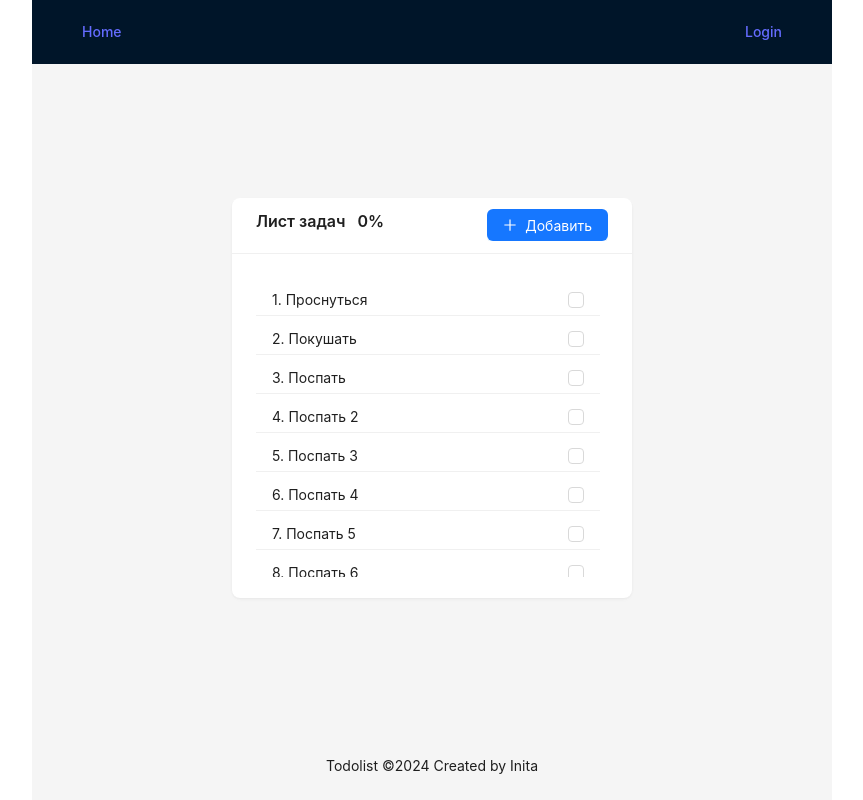
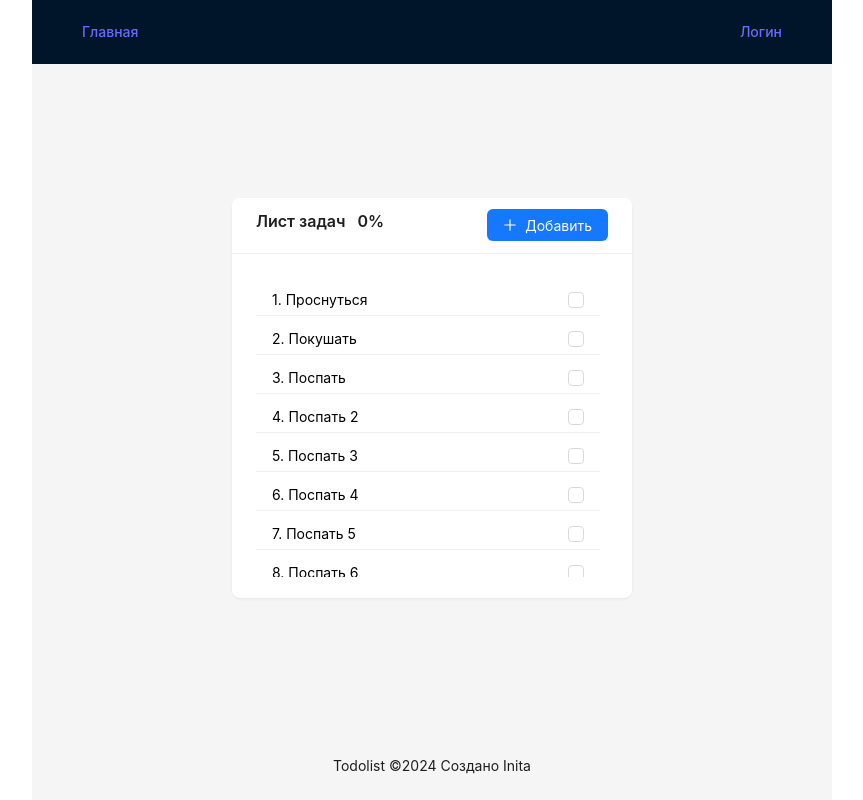
Before and after one commit to AlexandrInita/react-ts-todolist, a React (Vite) app: page / in a window 1280 px wide. Shown: the whole page, without its empty margins (208-1071 px from the left). Built offline with nearby package versions, Linux system fonts and the light colour scheme.

Commit message:
fix completedTaskPersent, update names in App

```diff
--- a/src/App.tsx
+++ b/src/App.tsx
@@ -9,8 +9,8 @@ function App() {
   return (
     <Layout style={{  height: '100vh'}}>
       <Header style={{ display: 'flex', justifyContent: 'space-between', alignItems: 'center' }}>
-        <Link to="/">Home</Link>
-        <Link to="/login">Login</Link>
+        <Link to="/">Главная</Link>
+        <Link to="/login">Логин</Link>
       </Header>
 
       <Content style={{ display: 'flex', alignItems: 'center', justifyContent:'center', padding: '0 48px' }}>
@@ -18,7 +18,7 @@ function App() {
       </Content>
 
       <Footer style={{ textAlign: 'center' }}>
-        Todolist ©{new Date().getFullYear()} Created by Inita
+        Todolist ©{new Date().getFullYear()} Создано Inita
       </Footer>
     </Layout>
   )
--- a/src/components/MainPage/TaskList.tsx
+++ b/src/components/MainPage/TaskList.tsx
@@ -24,7 +24,8 @@ const TaskList: FC<TProps> = (
         renderItem={(item, index) => (
           <List.Item
             key={item.id}
-            style={{ display: 'flex', justifyContent: 'space-between', background: item.completed ? '#1677ff' : '', padding: '4px 16px', marginTop: '8px' }}
+            style={{ display: 'flex', justifyContent: 'space-between', background: item.completed ? '#1677ff' : '',
+                     padding: '4px 16px', marginTop: '8px', color: item.completed ? 'white' : 'black' }}
           >
             <Popover title={item.description}>
               {index + 1}. {item.title}
--- a/src/pages/MainPage.tsx
+++ b/src/pages/MainPage.tsx
@@ -20,7 +20,8 @@ const MainPage: FC = () => {
   const [tasks, setTasks] = useLocalStorage<TTask[]>([], 'tasks')
   const [isAddState, setIsAddState] = useState(false)
 
-  const completedTaskPersent = tasks.reduce((ac, cur) => { return ac + Number(cur.completed) }, 0) / tasks.length * 100
+  const completedTaskCount = tasks.reduce((ac: number, cur: TTask) => { return ac + Number(cur.completed) }, 0)
+  const completedTaskPersent = Math.round(completedTaskCount / tasks.length * 100)
 
   useEffect(() => {
     if (tasks.length === 0 ) {
@@ -38,8 +39,8 @@ const MainPage: FC = () => {
   }, [])
 
   const changeCompleted = (e : CheckboxChangeEvent, index: number) => {
-    setTasks((state) => {
-      return state.map((el, i) => i === index
+    setTasks((state: TTask[]) => {
+      return state.map((el: TTask, i: number) => i === index
         ? { ...el, completed: e.target.checked }
         : el)
     })
```
